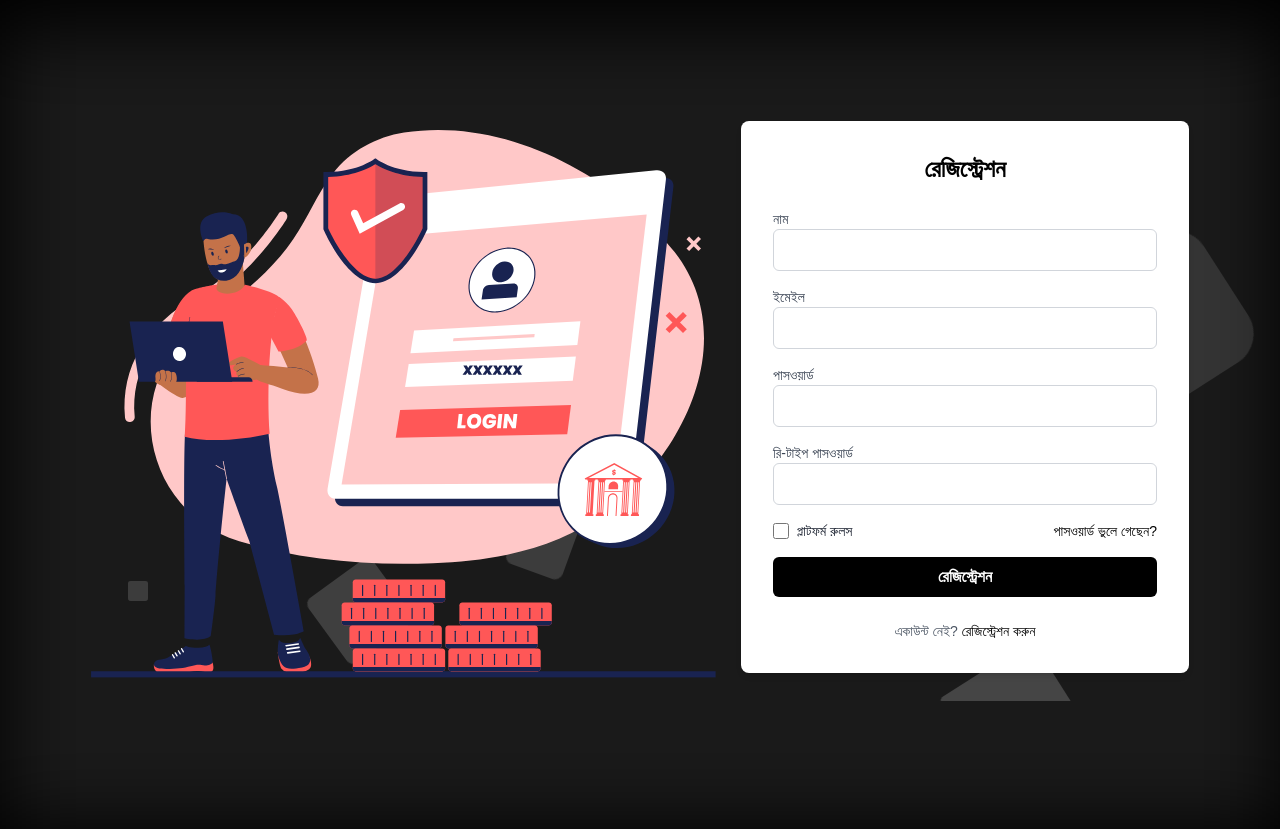
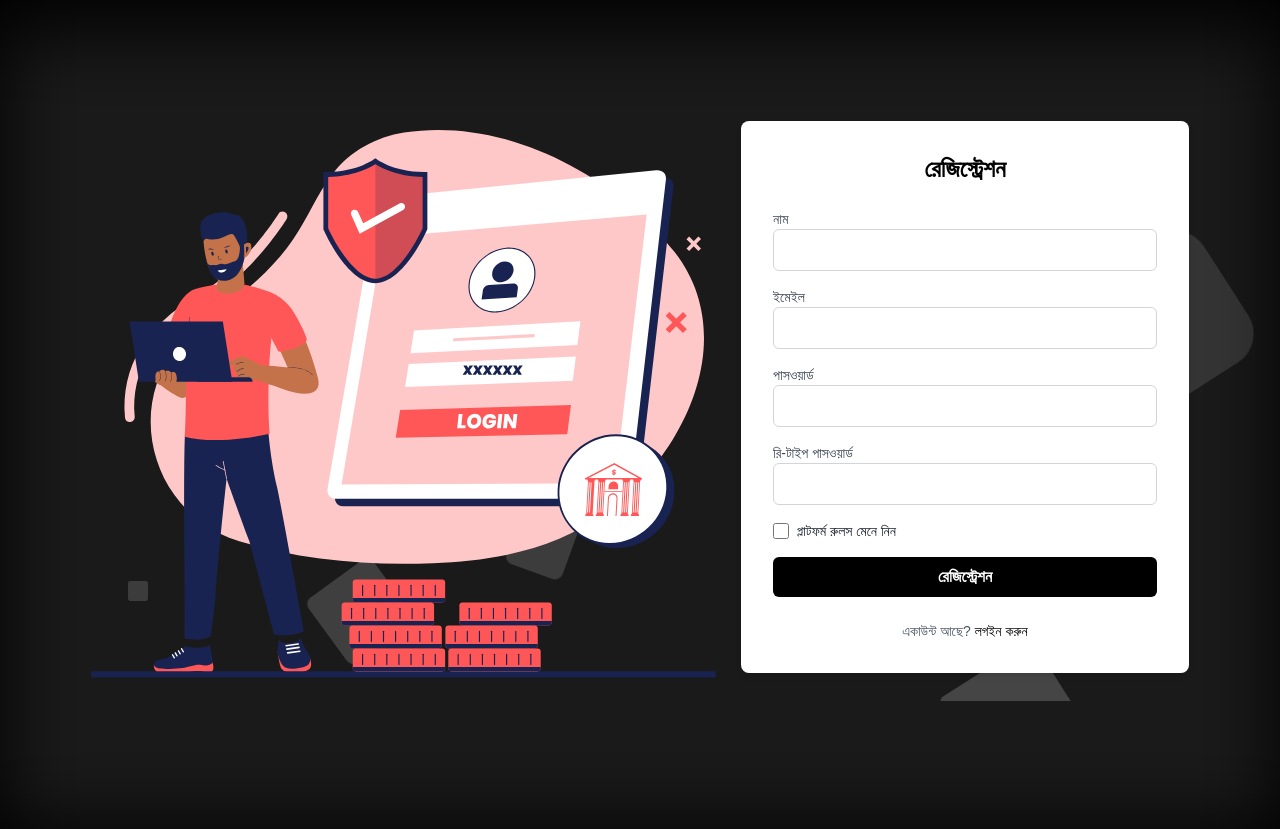
Before and after one commit to abir2010/radian-template, a website: page src/registration.html in a window 1280 px wide. Shown: the part 67-896 px from the top of the page. Drawn offline with Linux system fonts and the light colour scheme.

Commit message:
login reg page completed

```diff
--- a/src/registration.html
+++ b/src/registration.html
@@ -99,7 +99,7 @@
       </div>
     </nav>
 
-    <!--Start Login Form-->
+    <!--Start registration Form-->
     <div class="lg:flex justify-center items-center h-screen">
       <div>
         <img class="lg:block bg-cover" src="./images/login-1.png" />
@@ -170,12 +170,7 @@
                 class="h-4 w-4 text-primary focus:ring-primary border-gray-300 rounded"
               />
               <label for="remember_me" class="ml-2 block text-sm text-gray-900"
-                >প্লাটফর্ম রুলস</label
-              >
-            </div>
-            <div class="text-sm">
-              <a href="#" class="font-medium text-primary hover:underline"
-                >পাসওয়ার্ড ভুলে গেছেন?</a
+                >প্লাটফর্ম রুলস মেনে নিন</label
               >
             </div>
           </div>
@@ -189,11 +184,9 @@
           </div>
         </form>
         <p class="text-sm text-center text-gray-600">
-          একাউন্ট নেই?
-          <a
-            href="registration.html"
-            class="font-medium text-primary hover:underline"
-            >রেজিস্ট্রেশন করুন</a
+          একাউন্ট আছে?
+          <a href="login.html" class="font-medium text-primary hover:underline"
+            >লগইন করুন</a
           >
         </p>
       </div>
```
